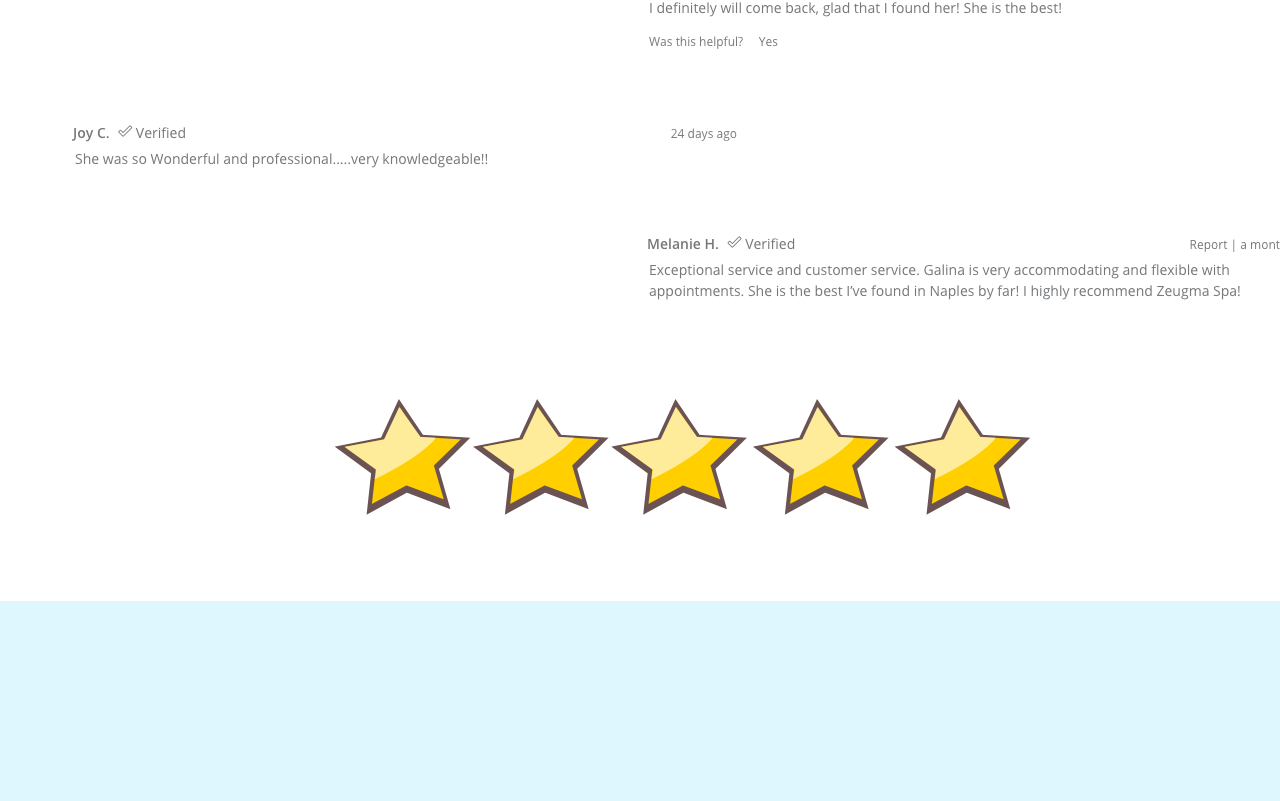
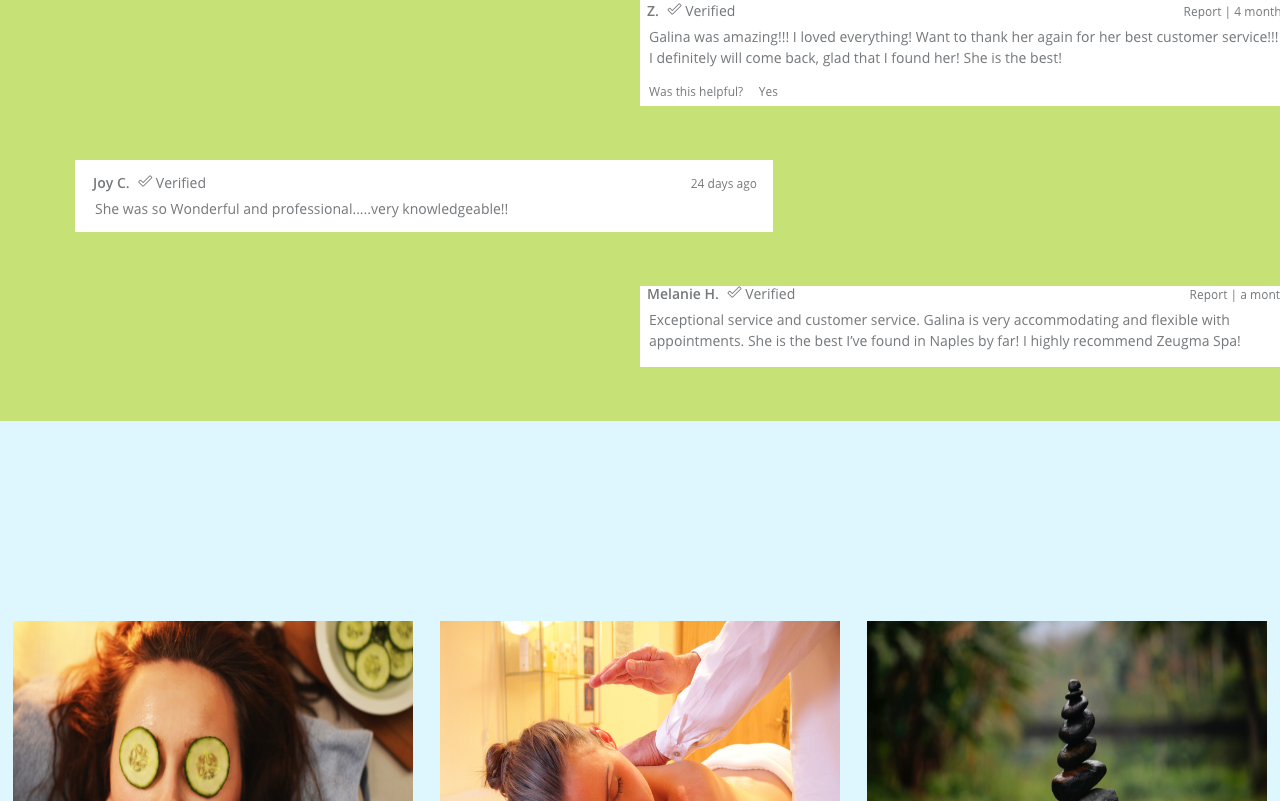
Before and after one commit to batuhaandogan/zeugma-spa, a React (Create React App) app in the folder myfolder/: page / in a window 1280 px wide. Shown: the part 1869-2670 px from the top of the page. Built offline with nearby package versions, Linux system fonts and the light colour scheme.

Commit message:
comments section

```diff
--- a/myfolder/src/App.css
+++ b/myfolder/src/App.css
@@ -672,3 +672,11 @@ html, body {
   margin-top: 50px;
   margin-bottom: 50px;
 }
+
+
+.the-comments-together {
+  background-color: rgb(198, 226, 119);
+  padding: 20px;
+  padding-top: 50px;
+  padding-bottom: 50px;
+}
--- a/myfolder/src/components/Main.js
+++ b/myfolder/src/components/Main.js
@@ -41,12 +41,12 @@ class Main extends Component {
                 </iframe>
 
 
-                <div>
+                <div className="the-comments-together">
                         <img id="comment-one" src={one} /><br/>
                         <img id="comment-two" src={two} />
                         <img id="comment-tree" src={tree} /><br/>
                         <img id="comment-four" src={four} />
-                        <img id="comment-star" src={fivestar} />
+                        {/* <img id="comment-star" src={fivestar} /> */}
                 </div>
 
 
```
